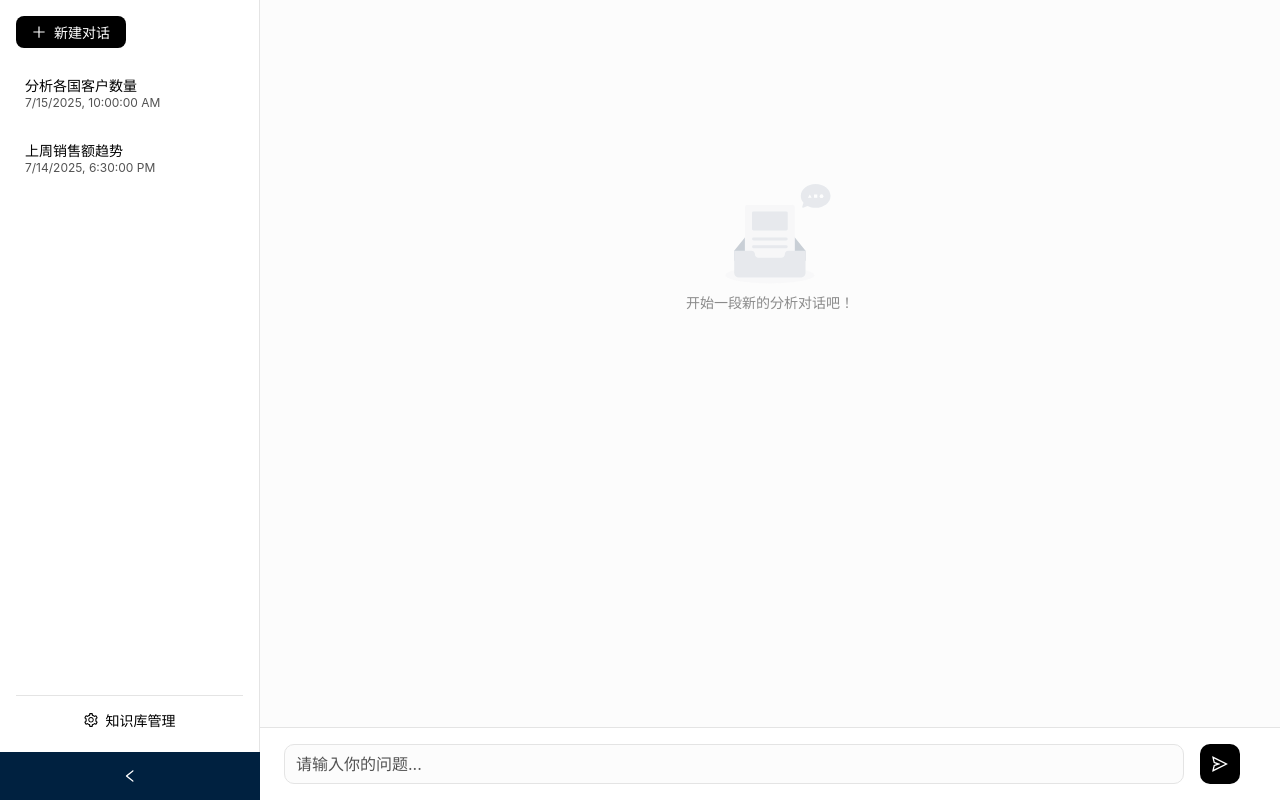
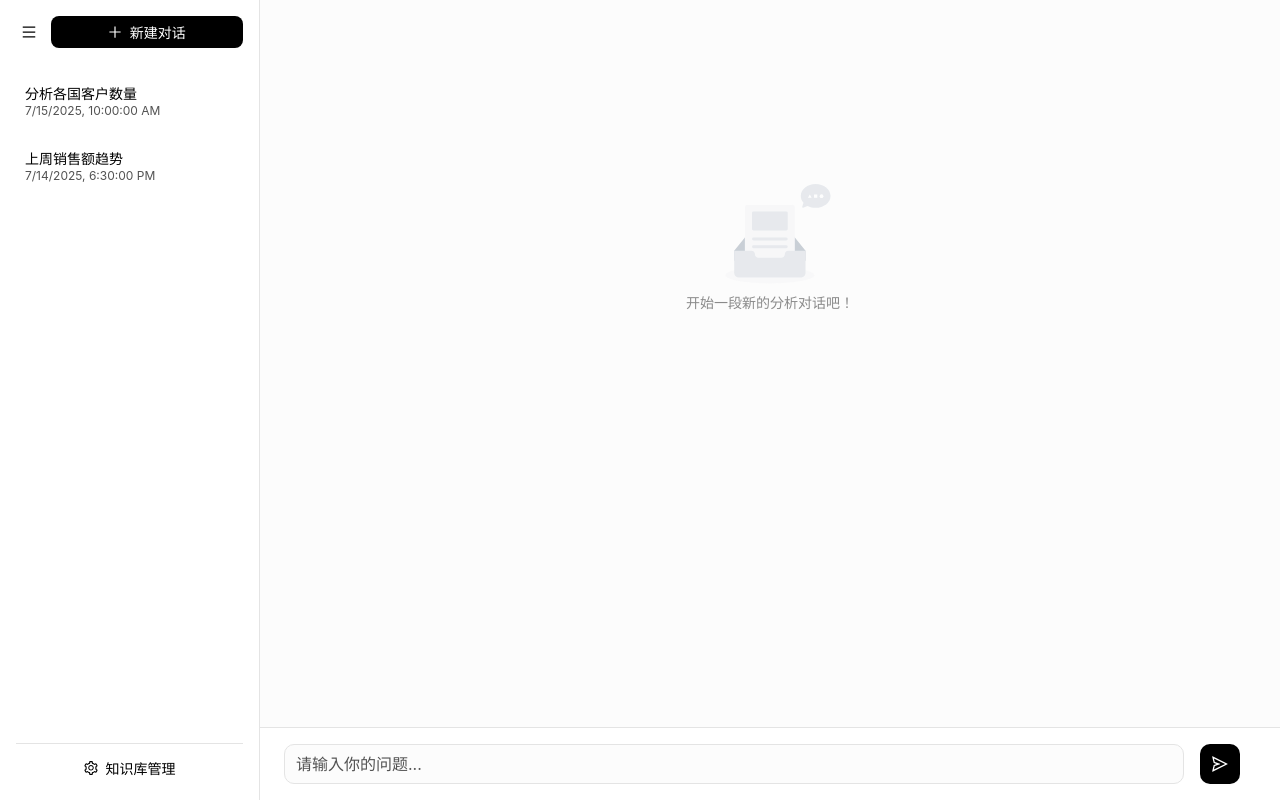
Before and after one commit to LXRL/nexus-agent-ui, a React (Vite) app: page / in a window 1280 px wide. Built offline with nearby package versions, Linux system fonts and the light colour scheme.

Commit message:
fix: 收缩侧边栏样式错位

```diff
--- a/src/components/layout/AppLayout.tsx
+++ b/src/components/layout/AppLayout.tsx
@@ -10,7 +10,6 @@ const layoutStyle: React.CSSProperties = {
   minHeight: "100vh",
 };
 
-// 【新增】为Sider定义一个内联样式，使其背景透明，从而采用内部Sidebar组件的背景色
 const siderStyle: React.CSSProperties = {
   background: "none",
 };
@@ -22,9 +21,7 @@ const AppLayout: React.FC = () => {
     <Layout style={layoutStyle}>
       <Sider
         width="260"
-        // 【修改】移除 antd 的 theme，让我们的CSS变量完全控制样式
-        // theme="dark"
-        style={siderStyle} // 【新增】
+        style={siderStyle}
         breakpoint="lg"
         onBreakpoint={(broken) => {
           setCollapsed(broken);
@@ -32,8 +29,14 @@ const AppLayout: React.FC = () => {
         collapsible
         collapsed={collapsed}
         onCollapse={(value) => setCollapsed(value)}
+        // 【修改】隐藏 Sider 自带的底部触发器
+        trigger={null}
       >
-        <Sidebar />
+        {/* 【修改】将状态和控制函数作为 props 传递给 Sidebar */}
+        <Sidebar
+          collapsed={collapsed}
+          onToggle={() => setCollapsed(!collapsed)}
+        />
       </Sider>
       <Layout>
         <Content>
--- a/src/components/layout/Sidebar.module.css
+++ b/src/components/layout/Sidebar.module.css
@@ -4,20 +4,32 @@
   flex-direction: column;
   justify-content: space-between;
   height: 100%;
-  /* 使用新的CSS变量 */
   background-color: var(--card);
   border-right: 1px solid var(--border);
-  /* 添加边框以在亮色模式下区分 */
 }
 
+/* 【新增】顶部栏样式 */
+.sidebarHeader {
+  display: flex;
+  align-items: center;
+  padding: 16px;
+  gap: 8px;
+  /* 在按钮之间添加一些间距 */
+}
+
+/* 【修改】调整新建对话按钮的样式 */
 .newChatButton {
-  margin: 16px;
+  flex-grow: 1;
+  /* 让它占据剩余空间 */
+  transition: width 0.3s cubic-bezier(0.2, 0, 0, 1) 0s;
 }
 
 .convList {
   flex-grow: 1;
   overflow-y: auto;
   padding: 0 8px;
+  margin-top: 8px;
+  /* 添加一点上边距 */
 }
 
 .convItem {
@@ -29,6 +41,8 @@
   cursor: pointer;
   border: 1px solid transparent;
   transition: background-color 0.3s, border-color 0.3s;
+  overflow: hidden;
+  /* 防止折叠时文字溢出 */
 }
 
 .convItem:hover {
@@ -45,11 +59,13 @@
   white-space: nowrap;
   overflow: hidden;
   text-overflow: ellipsis;
+  font-weight: 500;
 }
 
 .convDate {
   color: var(--muted-foreground);
   font-size: 12px;
+  white-space: nowrap;
 }
 
 .sidebarFooter {
--- a/src/components/layout/Sidebar.tsx
+++ b/src/components/layout/Sidebar.tsx
@@ -2,13 +2,20 @@
 import React from "react";
 import { useSelector, useDispatch } from "react-redux";
 import { Button, Divider } from "antd";
-import { PlusOutlined, SettingOutlined } from "@ant-design/icons";
+// 【修改】引入新的图标
+import { PlusOutlined, SettingOutlined, MenuOutlined } from "@ant-design/icons";
 import { useNavigate, useLocation } from "react-router-dom";
 import type { RootState, AppDispatch } from "../../store/store";
 import { setActiveConvId } from "../../store/slices/conversationSlice";
 import styles from "./Sidebar.module.css";
 
-const Sidebar: React.FC = () => {
+// 【新增】定义组件的 Props 类型
+interface SidebarProps {
+  collapsed: boolean;
+  onToggle: () => void;
+}
+
+const Sidebar: React.FC<SidebarProps> = ({ collapsed, onToggle }) => {
   const dispatch = useDispatch<AppDispatch>();
   const navigate = useNavigate();
   const location = useLocation();
@@ -33,15 +40,25 @@ const Sidebar: React.FC = () => {
   return (
     <div className={styles.sidebar}>
       <div>
+        {/* 【新增】侧边栏顶部，用于放置折叠按钮和新建对话按钮 */}
+        <div className={styles.sidebarHeader}>
           <Button
-          // 【修改】确保这是一个主按钮，ConfigProvider会处理它的颜色
+            type="text"
+            icon={<MenuOutlined />}
+            onClick={onToggle}
+            style={{ color: "var(--foreground)" }}
+          />
+          {/* 【修改】当侧边栏折叠时，只显示图标 */}
+          <Button
             type="primary"
             icon={<PlusOutlined />}
             className={styles.newChatButton}
             onClick={handleNewChat}
+            style={{ width: collapsed ? "auto" : "100%" }}
           >
-          新建对话
+            {!collapsed && "新建对话"}
           </Button>
+        </div>
         <div className={styles.convList}>
           {conversations.map((conv) => (
             <div
@@ -53,10 +70,15 @@ const Sidebar: React.FC = () => {
               }`}
               onClick={() => handleSelectConv(conv.id)}
             >
-              <div className={styles.convTitle}>{conv.title || "新对话"}</div>
+              {/* 【修改】当折叠时，只显示标题的第一个字 */}
+              <div className={styles.convTitle}>
+                {collapsed ? conv.title.charAt(0) : conv.title || "新对话"}
+              </div>
+              {!collapsed && (
                 <div className={styles.convDate}>
                   {new Date(conv.updated_at).toLocaleString()}
                 </div>
+              )}
             </div>
           ))}
         </div>
@@ -70,11 +92,11 @@ const Sidebar: React.FC = () => {
           style={{
             color: "var(--foreground)",
             width: "100%",
-            textAlign: "left",
+            textAlign: collapsed ? "center" : "left",
           }}
           onClick={() => navigate("/management")}
         >
-          知识库管理
+          {!collapsed && "知识库管理"}
         </Button>
       </div>
     </div>
```
Lines whose indentation alone changed are shown as unchanged.
